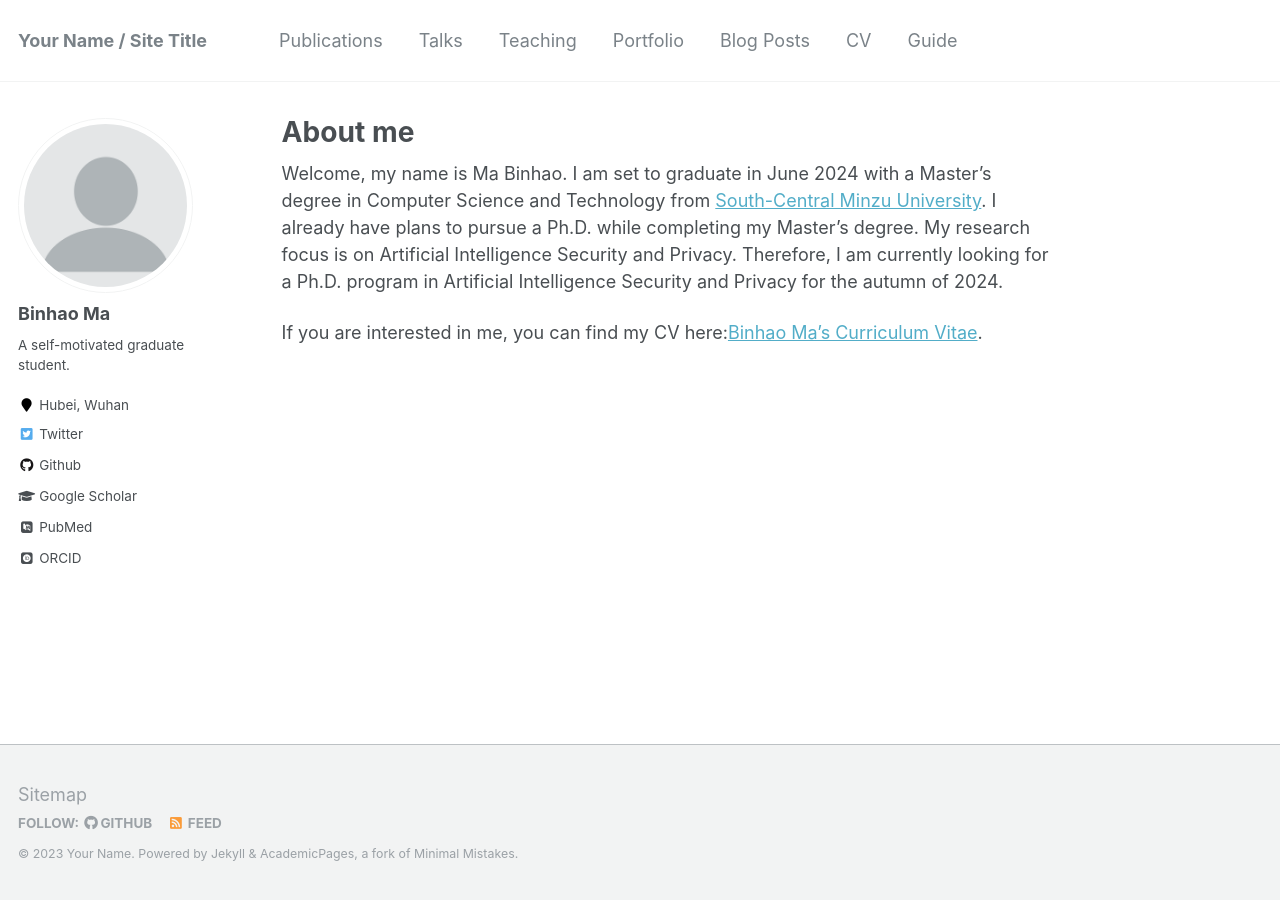
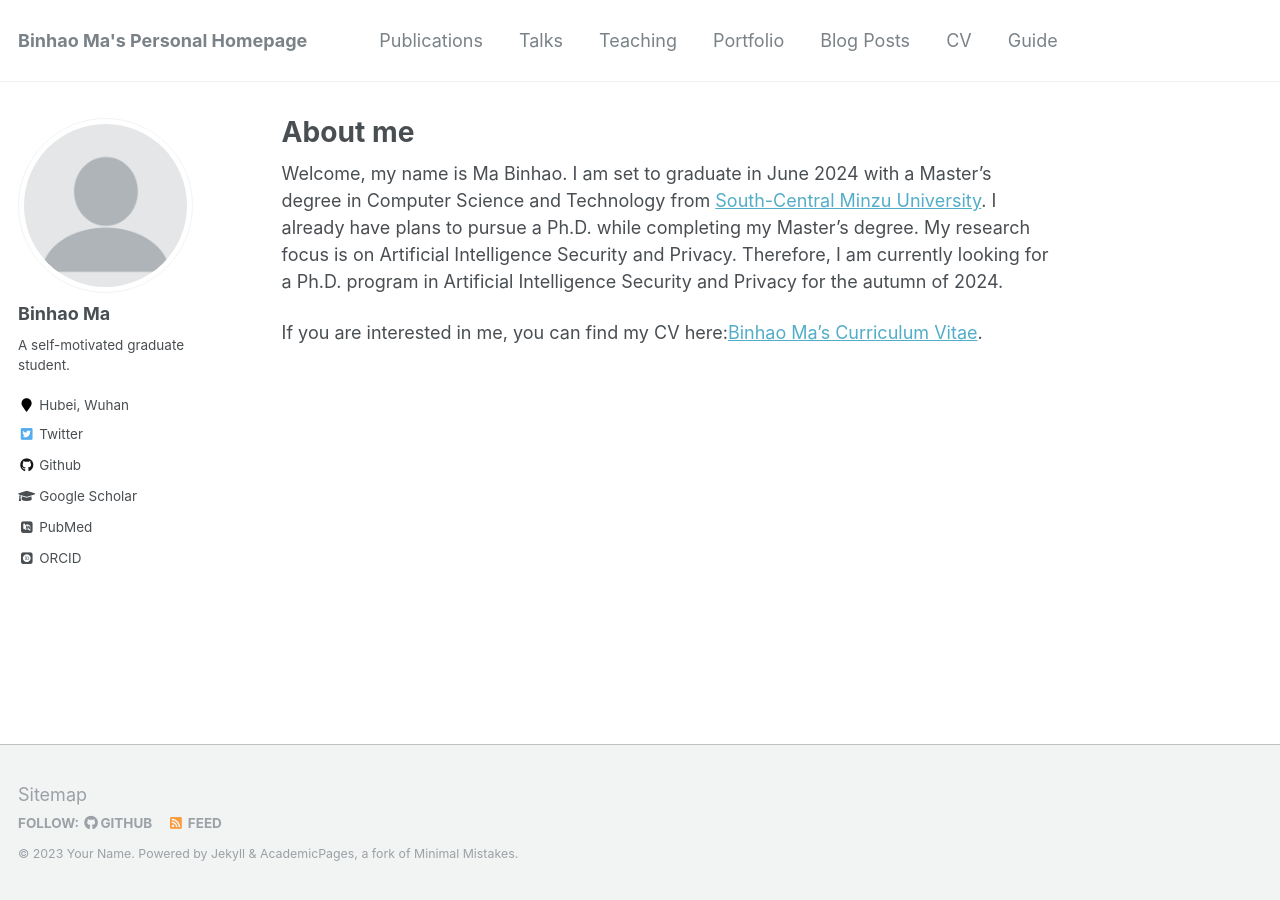
Before and after one commit to Magic-Ma-tech/Magic-Ma-tech.github.io, a Jekyll site: the page built from _pages/about.md, in a window 1280 px wide. Built offline with Jekyll 4.4.1, drawn with Linux system fonts in a browser that asks for light colours; some web fonts are replaced.

Commit message:
Update _config.yml

```diff
--- a/_config.yml
+++ b/_config.yml
@@ -7,7 +7,7 @@
 
 # Site Settings
 locale                   : "en-US"
-title                    : "Your Name / Site Title"
+title                    : "Binhao Ma's Personal Homepage"
 title_separator          : "-"
 name                     : &name "Your Name"
 description              : &description "personal description"
```
